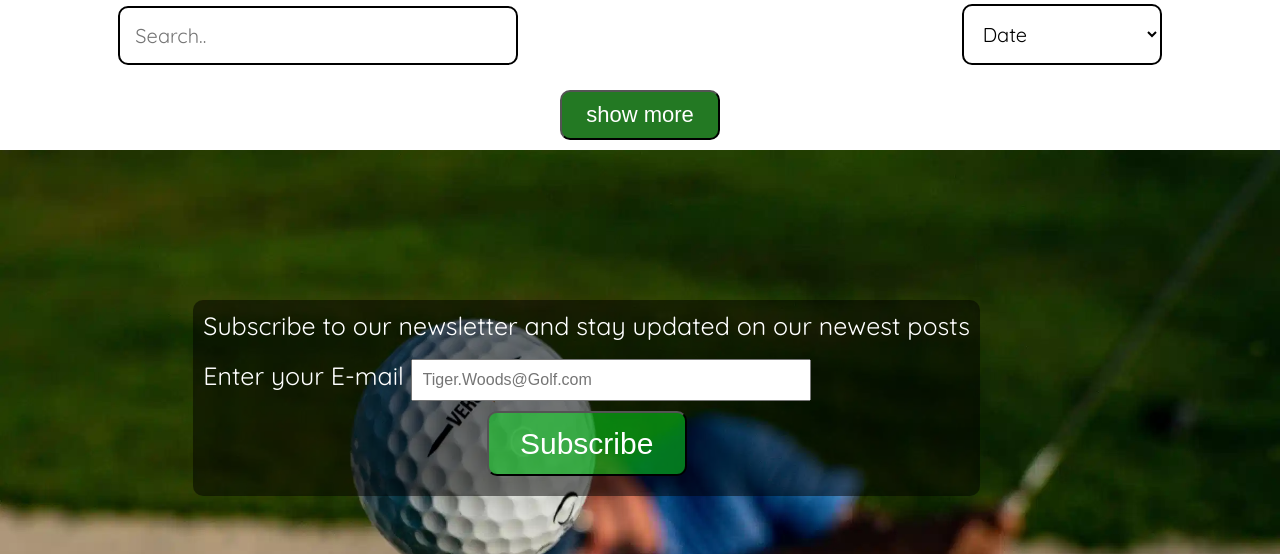
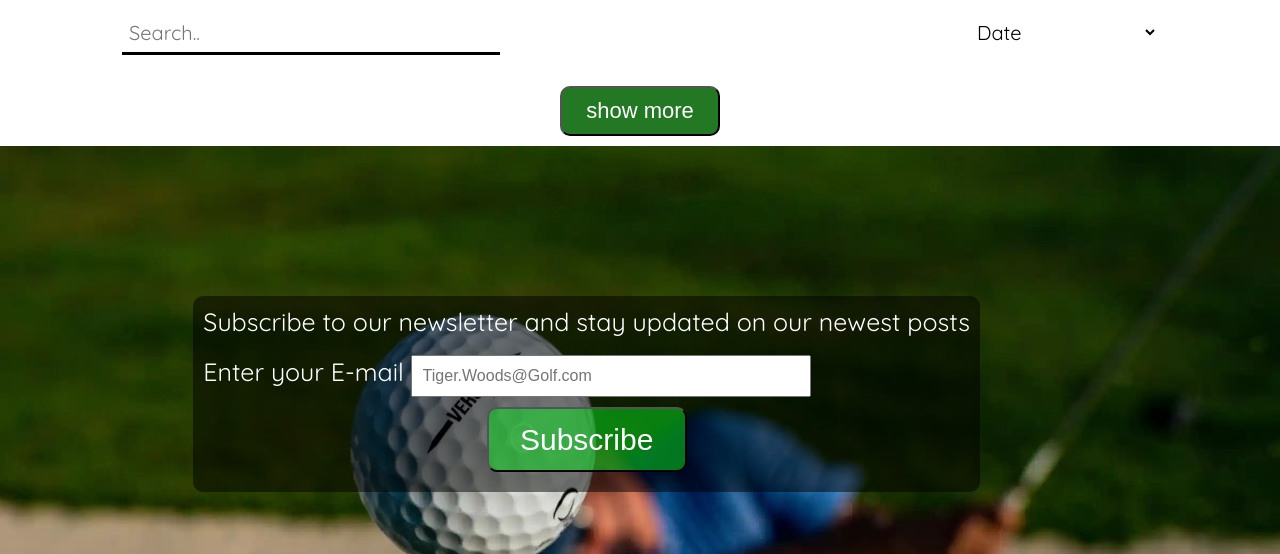
Before and after one commit to Noroff-FEU-Assignments/project-exam-1-Miksel90, a plain HTML site: page blogs.html in a window 1280 px wide. Shown: the part 546-1100 px from the top of the page. Drawn offline with Linux system fonts and the light colour scheme; no server answers.

Commit message:
Update styles.css

```diff
--- a/css/styles.css
+++ b/css/styles.css
@@ -852,8 +852,24 @@ filter
   display: none;
 }
 
+#searchbar{
+  border-width: 3px;
+  border-color:#000;
+  border-top: none;
+  border-right: none;
+  border-left: none;
+  border-radius: 0px;
+  width: 30%;
+  padding: 7px;
+}
+
+#searchbar:focus {
+  outline: none;
+}
+
 .filter-blog{
   width: 200px;
+  border: none;
 }
 /*==============
 Media queries
```
